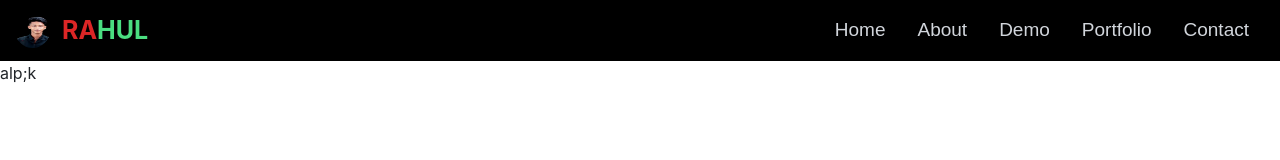
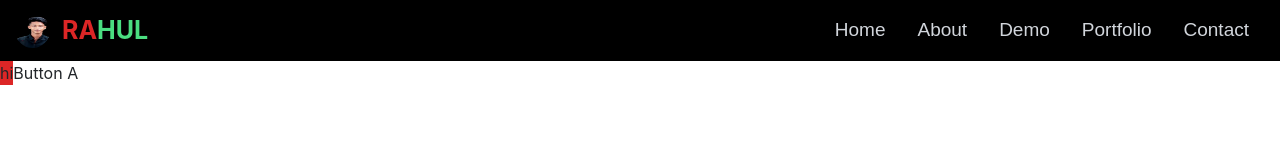
Before and after one commit to Rahul-4u/pro, a React (Vite) app: page /about in a window 1280 px wide. Shown: the top 160 px of the page. Built offline with nearby package versions, Linux system fonts and the light colour scheme.

Commit message:
first commit

```diff
--- a/package.json
+++ b/package.json
@@ -11,6 +11,7 @@
   },
   "dependencies": {
     "react": "^18.2.0",
+    "react-awesome-reveal": "^4.2.11",
     "react-dom": "^18.2.0",
     "react-icons": "^5.2.1",
     "react-router-dom": "^6.23.1",
--- a/src/pages/about/About.jsx
+++ b/src/pages/about/About.jsx
@@ -3,7 +3,8 @@ import React from 'react'
 export default function About() {
   return (
     <div>
-      alp;k
+      <button className='bg-red-600 transition delay-150 duration-300 ease-in-out'>hi</button>
+      <button className="transition duration-300 delay-150 hover:delay-300">Button A</button>
     </div>
   )
 }
--- a/src/pages/home/HomeLeft.jsx
+++ b/src/pages/home/HomeLeft.jsx
@@ -1,5 +1,7 @@
 import React from 'react'
 import { useTypewriter } from 'react-simple-typewriter'
+import { Slide } from "react-awesome-reveal";
+
 
 
 export default function HomeLeft() {
@@ -9,6 +11,8 @@ export default function HomeLeft() {
       })
   return (
     <div className=''>
+
+      <Slide>
       <div className='font-bodyFont flex flex-col gap-2  '>
         <p className='mdl:text-[24px] text-[18px]   '>WELCOME MY WORLD
 
@@ -21,6 +25,8 @@ export default function HomeLeft() {
       <br />
       <button className=' text-[15px] font-bold border-2 py-1 px-3  border-rose-600'>Click Me </button>
 
+      </Slide>
+
     </div>
   )
 }
--- a/src/pages/home/HomeRight.jsx
+++ b/src/pages/home/HomeRight.jsx
@@ -1,12 +1,15 @@
 import React from 'react'
+import { Slide } from 'react-awesome-reveal'
 
 export default function HomeRight() {
   return (
     <div className='mdl:mr-20 mb-10'>
-       <div className=" w-[200px] h-[300px] md:w-[250px] flex  justify-center  relative md:h-[500px]  ">
+      <Slide direction="right">
+      <div className=" w-[200px] h-[300px] md:w-[250px] flex  justify-center  relative md:h-[500px]  ">
         <img className=" z-10" src="banner.png" alt="" />
         <div className=" bg-black  opacity-30 border-[6px] rounded-lg border-red-500 h-[200px]  md:h-[350px] shadow-2xl shadow-black -bottom-5 w-[210px] md:w-[350px] absolute"></div>
       </div>
+      </Slide>
     </div>
   )
 }
```
Also changed, not shown: 1 other file (tests, documents, lock files or other folders).
